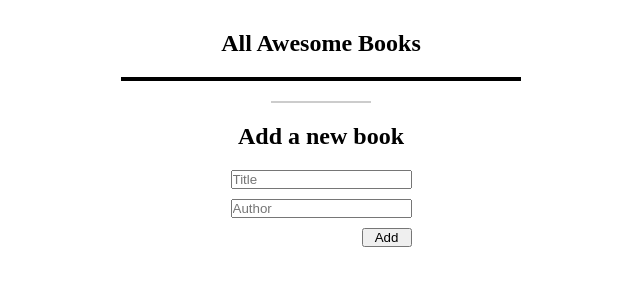
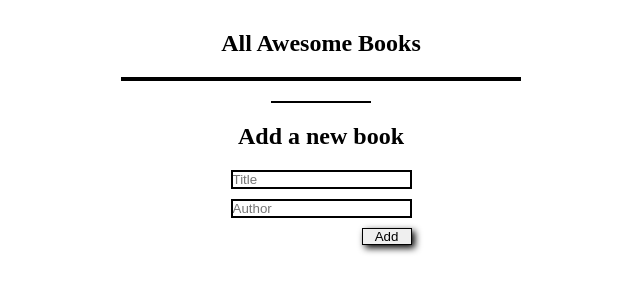
Before and after one commit to adamilare/awesome-books, a website with bundled scripts: page index.html in a window 1280 px wide. Shown: the whole page, without its empty margins (319-959 px from the left). Built offline with nearby package versions, Linux system fonts and the light colour scheme.

Commit message:
Update index.css

```diff
--- a/index.css
+++ b/index.css
@@ -26,7 +26,7 @@ section {
   width: 100px;
   height: 2px;
   margin-top: 20px;
-  background-color: #ccc;
+  background-color: #000;
 }
 
 #books {
@@ -46,6 +46,7 @@ section {
   display: flex;
   padding: 2px 10px;
   gap: 10px;
+  border: 2px solid black;
 }
 
 .book-author {
@@ -65,4 +66,18 @@ form {
 form #add-button {
   width: 50px;
   align-self: flex-end;
+  border: 1px solid black;
 }
+
+#title-input {
+  border: 2px solid black;
+}
+
+#author-input {
+  border: 2px solid black;
+}
+
+#add-button {
+  border: 1px solid black;
+  box-shadow: 3px 3px 7px black;
+}
```
